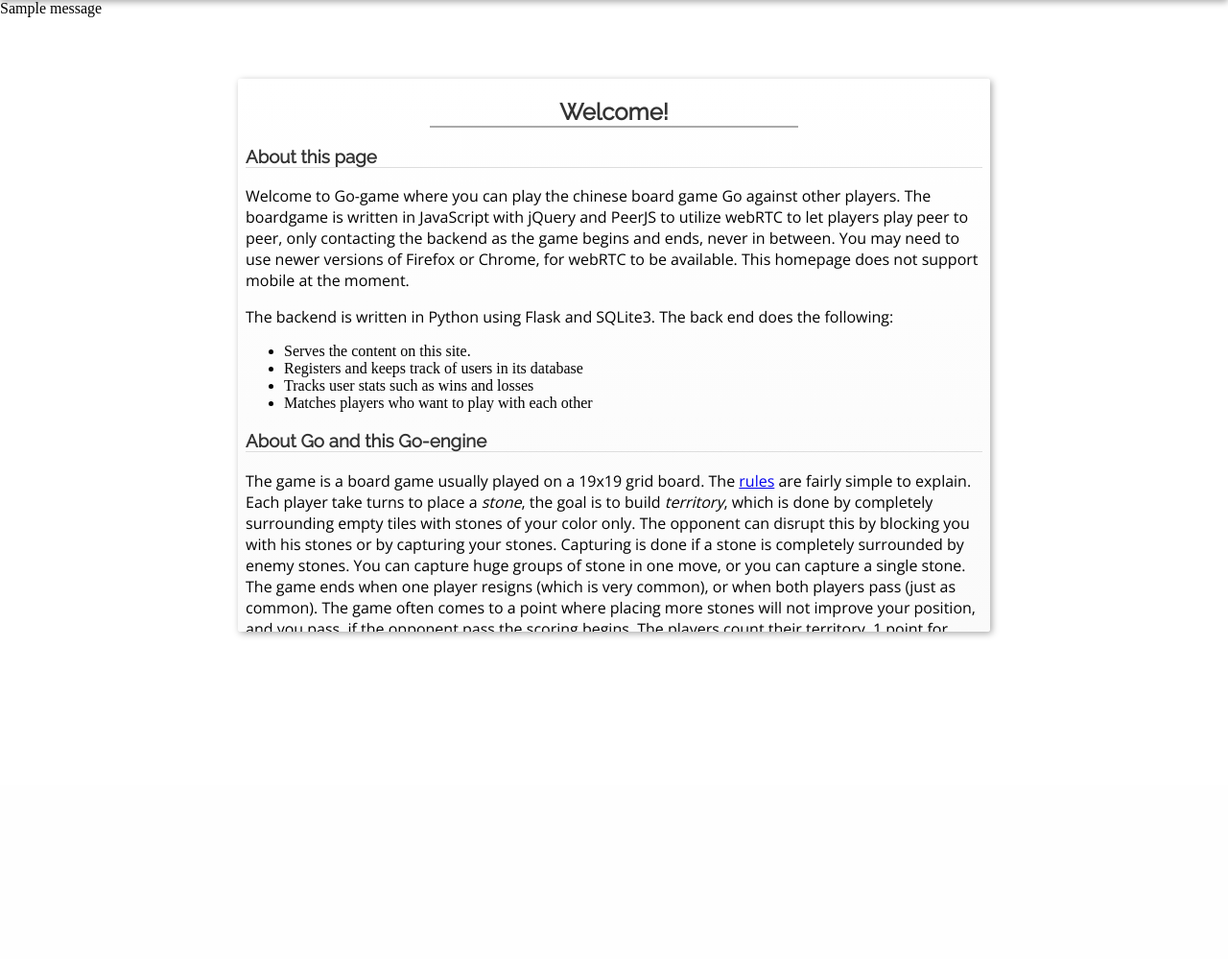
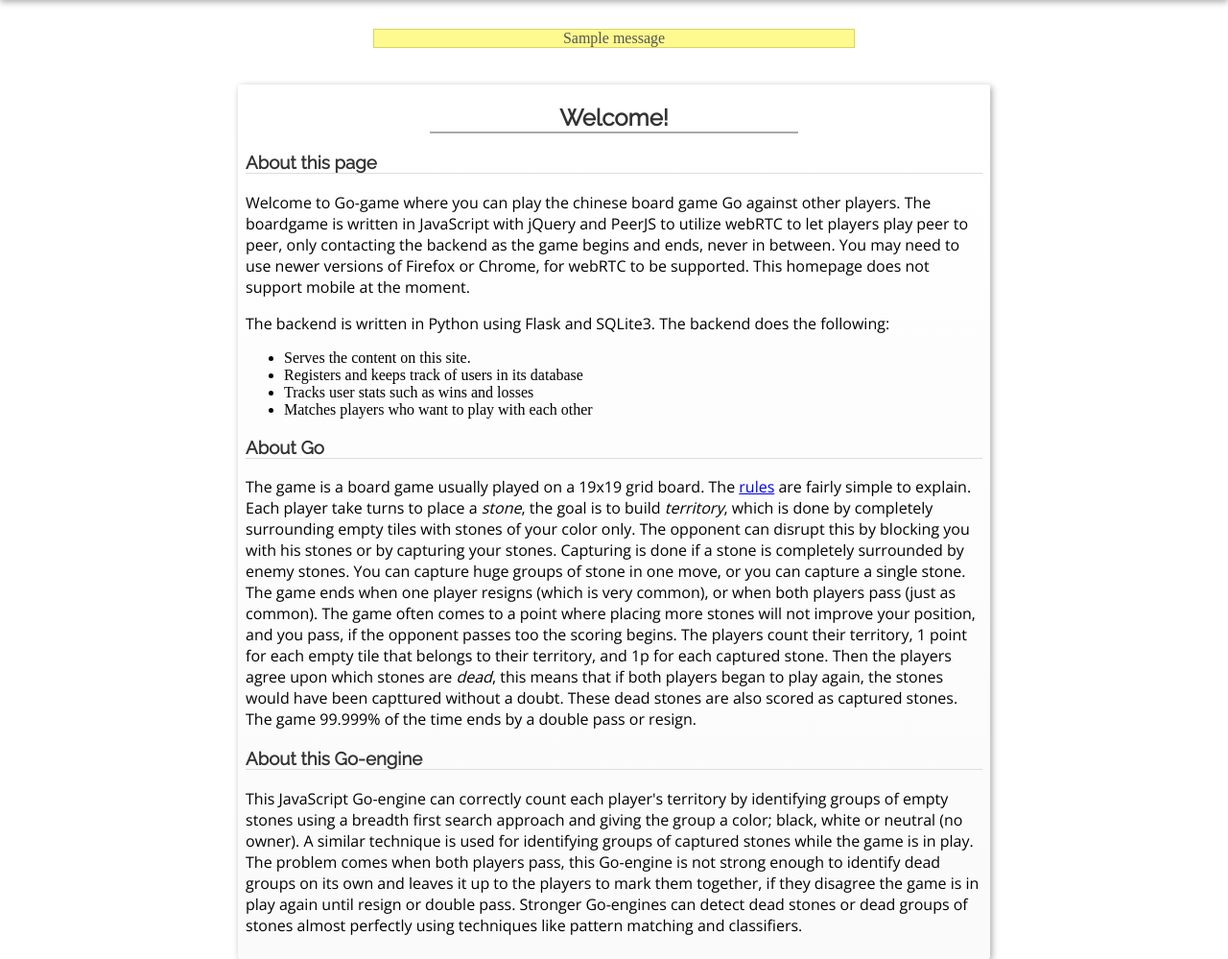
Before and after one commit to Sten-H/go-proj, a Flask app: page / in a window 1280 px wide. Shown: the part 28-1027 px from the top of the page at 96% size. Before the commit the page ends 692 px from the top, so only its background shows below. Run offline with Flask 2, Linux system fonts and the light colour scheme; one stand-in notice (Sample message) is shown; some libraries are stand-ins or nearby versions.

Commit message:
css fixes, flash and error messages, profile view skeleton

```diff
--- a/go_proj.py
+++ b/go_proj.py
@@ -2,8 +2,6 @@ import sqlite3
 from contextlib import closing
 from flask import Flask, json, jsonify, redirect, url_for, request, flash, session, g, Response, render_template
 from collections import namedtuple
-
-
 
 # configuration
 DATABASE = '/tmp/go.db'
@@ -59,34 +57,43 @@ def register_user():
         return render_template('register.html')
 
 
-@application.route('/view_users')
-def view_users():
-    cur = g.db.execute('select username from users')
-    entries = [str(row[0]) + '\n' for row in cur.fetchall()]
-    return Response(entries, mimetype='text/plain')
-
-
 @application.route('/login', methods=['GET', 'POST'])
 def login():
+    error = None
     if request.method == 'POST':
         username_client = request.form.get('username')
         password_client = request.form.get('password')
         cur = g.db.execute('select password from users where username = ?', [username_client])
-        user_pass = str(cur.fetchall()[0][0])
-        if user_pass == password_client:
-            session['logged_in'] = True
-            flash('You were logged in')
-            return redirect(url_for('main_view'))
-        else:
-            flash('Incorrect something')
-            return redirect(url_for('login'))
+        rv = cur.fetchall()
+        cur.close();
+        if rv:
+            user_pass = str(rv[0][0])
+            if user_pass == password_client:
+                session['logged_in'] = True
+                session['username'] = username_client
+                flash('You were logged in')
+                return redirect(url_for('main_view'))
+        error = 'Incorrect username or password'
+        return render_template('login.html', error=error)
     else:
         return render_template('login.html')
+
+
+@application.route('/profile')
+def user_profile():
+    wins, losses, draws = 0, 0, 0
+    return render_template('profile.html', wins=wins, losses=losses, draws=draws)
+
+@application.route('/play')
+def go_view():
+    return render_template('game.html')
 
 
 @application.route('/logout')
 def logout():
     session.pop('logged_in', None)
+    session.pop('username', None)
+    flash('User logged out')
     return redirect(url_for('main_view'))
 
 @application.route('/search', methods=['GET', 'POST'])
@@ -112,13 +119,15 @@ def search():
     else:
         return render_template('test_conn.html')
 
+@application.route('/view_users')
+def view_users():
+    cur = g.db.execute('select username from users')
+    entries = [str(row[0]) + '\n' for row in cur.fetchall()]
+    return Response(entries, mimetype='text/plain')
+
 @application.route('/test')
 def css_test():
     return render_template('csstest.html')
-
-@application.route('/play')
-def go_view():
-    return render_template('game.html')
 
 @application.route('/disconnect_user', methods=['POST'])
 def disconnect_user():
--- a/static/css/main_style.css
+++ b/static/css/main_style.css
@@ -61,6 +61,15 @@ nav {
 	width: 100%;
 	padding-right: 10%	;
 }
+
+.error, .flash {
+	margin: 0 auto;
+	text-align: center;
+	width: 50%;
+	max-width: 500px;
+	margin-top: 30px;
+	color: #555;
+}
 .content {
 	flex: 22;
 	height: 100%;
@@ -69,11 +78,9 @@ nav {
 .extend-content {
 	text-align: center;
 	background: linear-gradient(to bottom, #FFF, #FAFAFA);
-	margin: 5% auto 0 auto;
+	margin: 3% auto 0 auto;
 	width: 100%;
 	max-width: 500px;
-
-
 	border-radius: 3px;
 	padding: .5em;
 	box-shadow: 2px 2px 7px #AAA;
@@ -81,8 +88,8 @@ nav {
 
 .information-window {
 	max-width: 60% !important;
-	height: 70%;
 	overflow-y: auto;
+	overflow-x: hidden;
 }
 
 .information-window h3 {
@@ -97,6 +104,7 @@ nav {
 .information-content {
 	text-align: left;
 }
+
 
 button, input[type=submit] {
 	border-radius: 2px;
@@ -124,9 +132,10 @@ button:disabled, input[type=submit]:disabled {
 input:not([type=submit]):not([type=file]) {
   padding: 4px;
   margin: 4px 0;
-  border: solid 5px #c9c9c9;
+  border: solid 5px #c9c9c9;;
   /*transition: border 0.3s;*/
 }
+/* This doesn't work, specificity */
 input:not([type=submit]):not([type=file]):focus, {
   border: solid 5px #969696;
   background-color: red;
--- a/templates/front_page.html
+++ b/templates/front_page.html
@@ -1,21 +1,24 @@
 {% extends "main_layout.html" %}
 {% block body %}
   {% if error %}<p class=error><strong>Error:</strong> {{ error }}{% endif %}
-  <div class="extend-content information-window">
+
+  <div class="extend-content information-window" id="info-scroll">
+
   <h2>Welcome!</h2>
   <section class="information-content">
   <h3>About this page</h3>
-  <p>Welcome to Go-game where you can play the chinese board game Go against other players. The boardgame is written in JavaScript with jQuery and PeerJS to utilize webRTC to let players play peer to peer, only contacting the backend as the game begins and ends, never in between. You may need to use newer versions of Firefox or Chrome, for webRTC to be available. This homepage does not support mobile at the moment.</p>
-  <p>The backend is written in Python using Flask and SQLite3. The back end does the following:
+  <p>Welcome to Go-game where you can play the chinese board game Go against other players. The boardgame is written in JavaScript with jQuery and PeerJS to utilize webRTC to let players play peer to peer, only contacting the backend as the game begins and ends, never in between. You may need to use newer versions of Firefox or Chrome, for webRTC to be supported. This homepage does not support mobile at the moment.</p>
+
+  <p>The backend is written in Python using Flask and SQLite3. The backend does the following:
   <ul>
   <li> Serves the content on this site. </li>
   <li> Registers and keeps track of users in its database </li>
   <li> Tracks user stats such as wins and losses </li>
   <li> Matches players who want to play with each other</li>
-  </ul>
-  <h3>About Go and this Go-engine</h3>
-  <p>The game is a board game usually played on a 19x19 grid board. The <a href="http://www.britgo.org/intro/intro2.html">rules</a> are fairly simple to explain. Each player take turns to place a <em>stone</em>, the goal is to build <em>territory</em>, which is done by completely surrounding empty tiles with stones of your color only. The opponent can disrupt this by blocking you with his stones or by capturing your stones. Capturing is done if a stone is completely surrounded by enemy stones. You can capture huge groups of stone in one move, or you can capture a single stone. The game ends when one player resigns (which is very common), or when both players pass (just as common). The game often comes to a point where placing more stones will not improve your position, and you pass, if the opponent pass the scoring begins. The players count their territory, 1 point for each empty tile that belongs to their territory, and 1p for each captured stone. Then the players agree upon which stones are <em>dead</em>, this means that if both players did not pass, the stones would have been captured.  These dead stones are also scored as captured stones. The game 99.999% of the time ends by a double pass or resign. </p>
-
-  <p>This JavaScript Go-engine can correctly count each players territory by identifying groups of empty stones using a breadth first search approach and giving the group a color; black, white or neutral (no owner). A similar technique is used for identifying groups of captured stones while the game is in play. The problem comes when both players pass, this Go-engine is not strong enough to identify dead groups on its own and leaves it up to the players to mark them together, if they disagree the game is in play again until resign or double pass. Stronger Go-engines can do this almost perfectly using techniques like pattern matching.</p>
+  </ul></p>
+  <h3>About Go</h3>
+  <p>The game is a board game usually played on a 19x19 grid board. The <a href="http://www.britgo.org/intro/intro2.html">rules</a> are fairly simple to explain. Each player take turns to place a <em>stone</em>, the goal is to build <em>territory</em>, which is done by completely surrounding empty tiles with stones of your color only. The opponent can disrupt this by blocking you with his stones or by capturing your stones. Capturing is done if a stone is completely surrounded by enemy stones. You can capture huge groups of stone in one move, or you can capture a single stone. The game ends when one player resigns (which is very common), or when both players pass (just as common). The game often comes to a point where placing more stones will not improve your position, and you pass, if the opponent passes too the scoring begins. The players count their territory, 1 point for each empty tile that belongs to their territory, and 1p for each captured stone. Then the players agree upon which stones are <em>dead</em>, this means that if both players began to play again, the stones would have been capttured without a doubt. These dead stones are also scored as captured stones. The game 99.999% of the time ends by a double pass or resign. </p>
+  <h3>About this Go-engine</h3>
+  <p>This JavaScript Go-engine can correctly count each player's territory by identifying groups of empty stones using a breadth first search approach and giving the group a color; black, white or neutral (no owner). A similar technique is used for identifying groups of captured stones while the game is in play. The problem comes when both players pass, this Go-engine is not strong enough to identify dead groups on its own and leaves it up to the players to mark them together, if they disagree the game is in play again until resign or double pass. Stronger Go-engines can detect dead stones or dead groups of stones almost perfectly using techniques like pattern matching and classifiers.</p>
   </section>
 {% endblock %}
--- a/templates/game.html
+++ b/templates/game.html
@@ -1,7 +1,6 @@
 {% extends "main_layout.html" %}
 {% block body %}
-    <script src="http://code.jquery.com/jquery-2.1.4.min.js"></script>
-    <script src="https://ajax.googleapis.com/ajax/libs/jqueryui/1.11.4/jquery-ui.min.js"></script>
+
     <script src="http://cdn.peerjs.com/0.3/peer.min.js"></script>
     <script src="{{ url_for('static', filename='javascript/go.js') }}"></script>
     <script src="{{ url_for('static', filename='javascript/draw.js') }}"></script>
@@ -14,7 +13,7 @@
     </script>
 
     <link rel="stylesheet" type="text/css" href=" {{ url_for('static', filename='css/go_style.css') }}">
-    <link rel="stylesheet" href="https://code.jquery.com/ui/1.11.4/themes/ui-lightness/jquery-ui.css">
+
 
   {% if error %}<p class=error><strong>Error:</strong> {{ error }}{% endif %}
 
--- a/templates/login.html
+++ b/templates/login.html
@@ -1,6 +1,5 @@
 {% extends "main_layout.html" %}
 {% block body %}
-{% if error %}<p class=error><strong>Error:</strong> {{ error }}{% endif %}
 <div class="extend-content">
   <h2>Login</h2>
   <form action="{{ url_for('login') }}" method=post>
--- a/templates/main_layout.html
+++ b/templates/main_layout.html
@@ -1,8 +1,18 @@
 <!doctype html>
 <title>Go-Game</title>
+<!-- include jquery and jquery u -->
+<script src="http://code.jquery.com/jquery-2.1.4.min.js"></script>
+<script src="https://ajax.googleapis.com/ajax/libs/jqueryui/1.11.4/jquery-ui.min.js"></script>
+<!-- custom scrollbar plugin -->
+<script src="{{ url_for('static', filename='javascript/external_libs/jquery.nicescroll.js') }}"></script>
+<!-- jquery ui theme -->
+<link rel="stylesheet" href="https://code.jquery.com/ui/1.11.4/themes/ui-lightness/jquery-ui.css">
+<!-- Webpage wide styling -->
 <link rel=stylesheet type=text/css href="{{ url_for('static', filename='css/main_style.css') }}">
+<!-- google fonts -->
 <link href='https://fonts.googleapis.com/css?family=Raleway' rel='stylesheet' type='text/css'>
 <link href='https://fonts.googleapis.com/css?family=Open+Sans' rel='stylesheet' type='text/css'>
+
 <div class=page>
   <header>
     <a href="{{ url_for('main_view') }}"><h1>Go</h1></a>
@@ -12,15 +22,16 @@
     {% else %}
       <a href="{{ url_for('logout') }}">log out</a>
     {% endif %}
-      <a href="">Profile</a>
+      <a href=" {{ url_for('user_profile') }}">Profile</a>
       <a href=" {{ url_for('go_view') }}">Play</a>
       <a href="">Friends</a>
       <a href="">About</a>
     </nav>
   </header>
-  {% for message in get_flashed_messages() %}
-    <div class=flash>{{ message }}</div>
-  {% endfor %}
+    {% for message in get_flashed_messages() %}
+    <div class="flash ui-state-highlight">{{ message }}</div>
+    {% endfor %}
+    {% if error %}<p class="error ui-state-error"><strong>Error:</strong> {{ error }}{% endif %}
   <div class="content">
   {% block body %}{% endblock %}  <!-- This is used so I can extend and new content here called body -->
   </div>
```
Also changed, not shown: templates/game_view.html (deleted, +0 -80 lines), templates/profile.html (added, +9 -0 lines).
